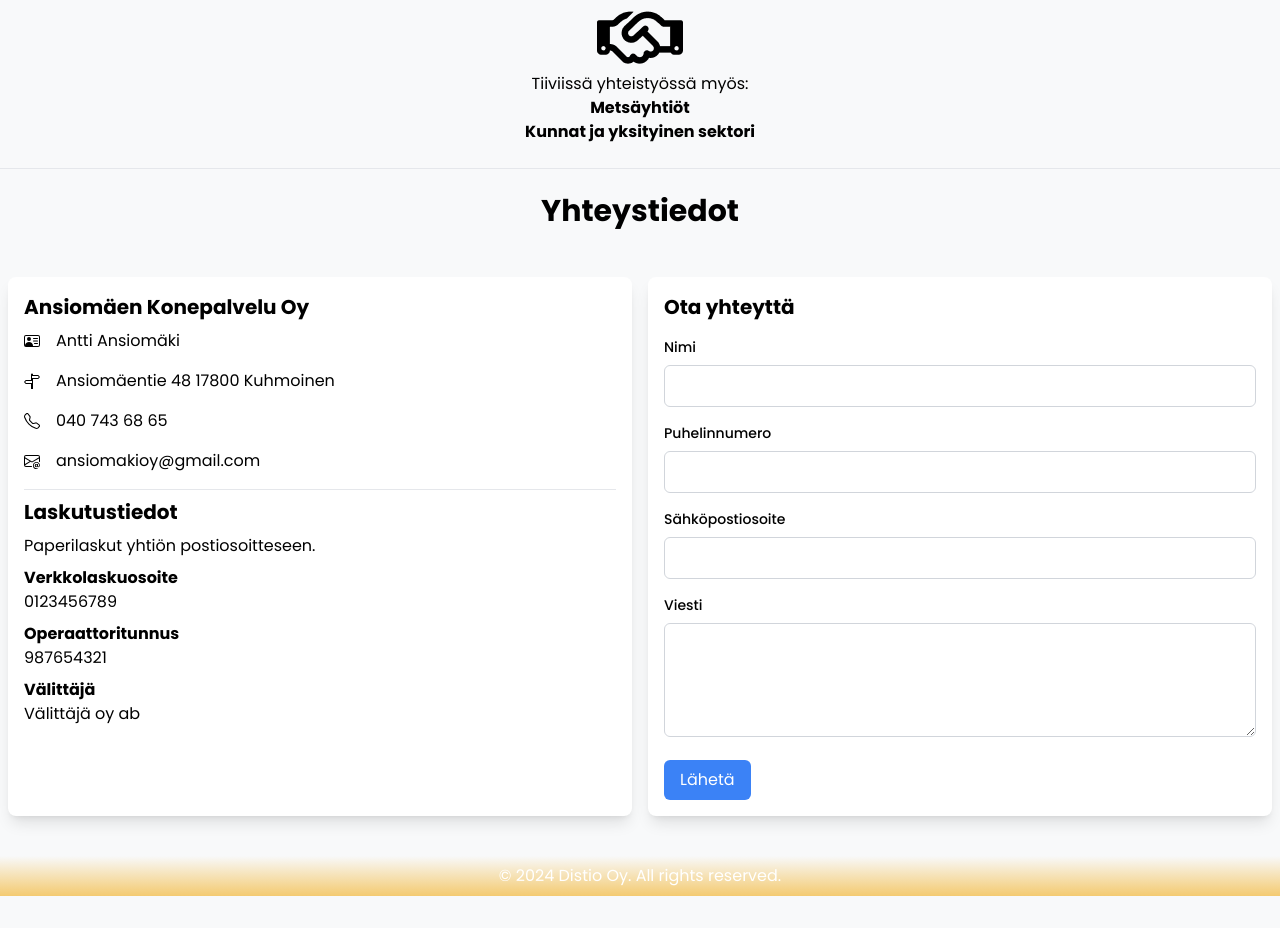
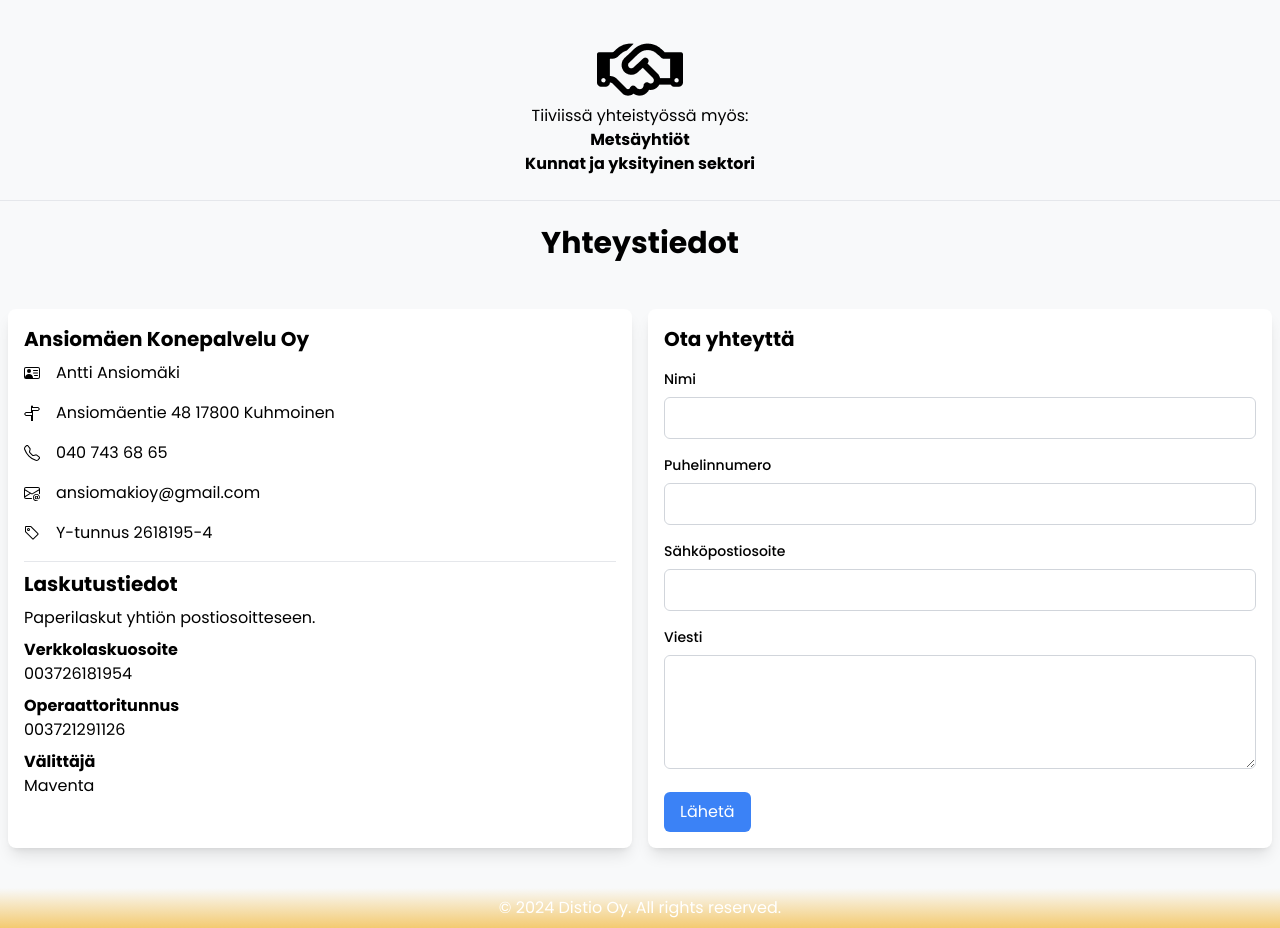
Before and after one commit to 1ivari/pyorahuolto-website, a website: page index.html in a window 1280 px wide. Shown: the part 1439-2367 px from the top of the page. Before the commit the page ends 2335 px from the top, so only its background shows below. Drawn offline with Linux system fonts and the light colour scheme.

Commit message:
verkkolaskutus kuntoon

```diff
--- a/index.html
+++ b/index.html
@@ -192,15 +192,19 @@
             <img src="img/envelope-at.svg" alt="Envelope Icon" />
             <p class="ml-4">ansiomakioy@gmail.com</p>
           </div>
+          <div class="flex items-center my-4">
+            <img src="img/tag.svg" alt="Tag icon" />
+            <p class="ml-4">Y-tunnus 2618195-4</p>
+          </div>
           <hr />
           <h3 class="text-xl font-bold my-2">Laskutustiedot</h3>
           <p>Paperilaskut yhtiön postiosoitteseen.</p>
           <p class="mt-2"><strong>Verkkolaskuosoite</strong></p>
-          <p>0123456789</p>
+          <p>003726181954</p>
           <p class="mt-2"><strong>Operaattoritunnus</strong></p>
-          <p>987654321</p>
+          <p>003721291126</p>
           <p class="mt-2"><strong>Välittäjä</strong></p>
-          <p>Välittäjä oy ab</p>
+          <p>Maventa</p>
         </div>
         <div class="bg-white shadow-lg rounded-lg overflow-hidden p-4">
           <h3 class="text-xl font-bold mb-4">Ota yhteyttä</h3>
```
Also changed, not shown: img/mkup-transparent.png, img/tag.svg (added).
